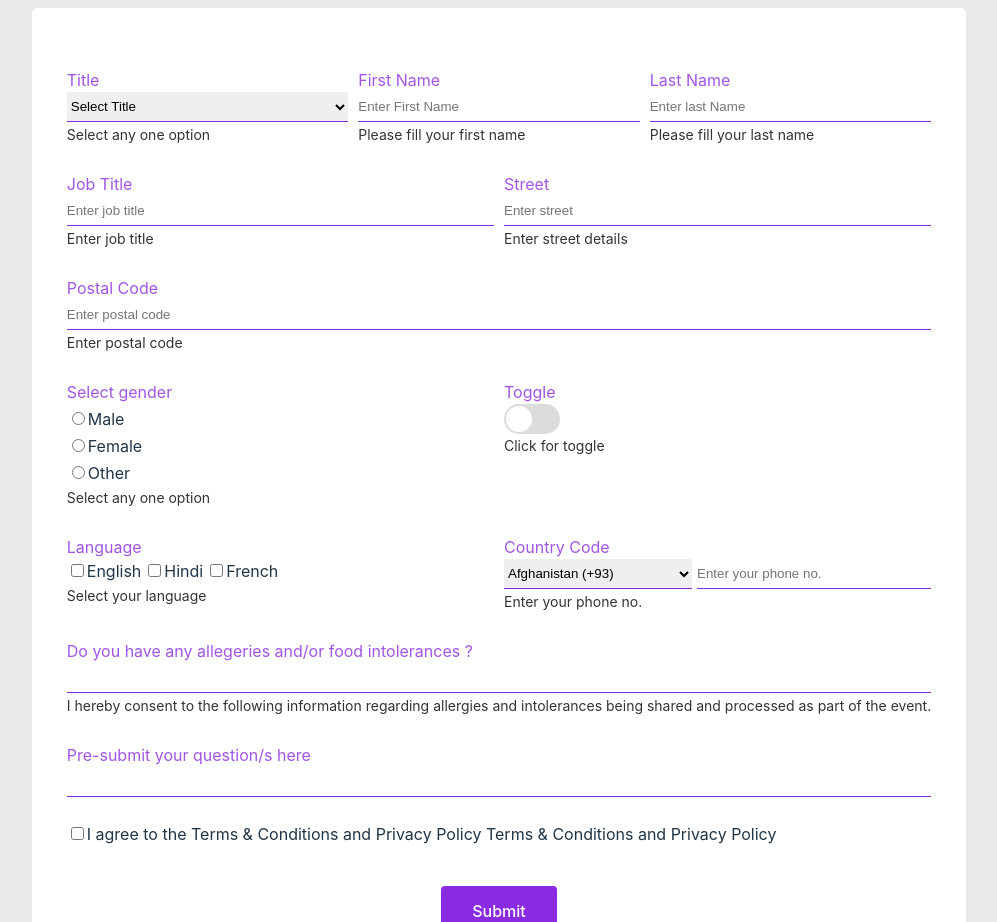
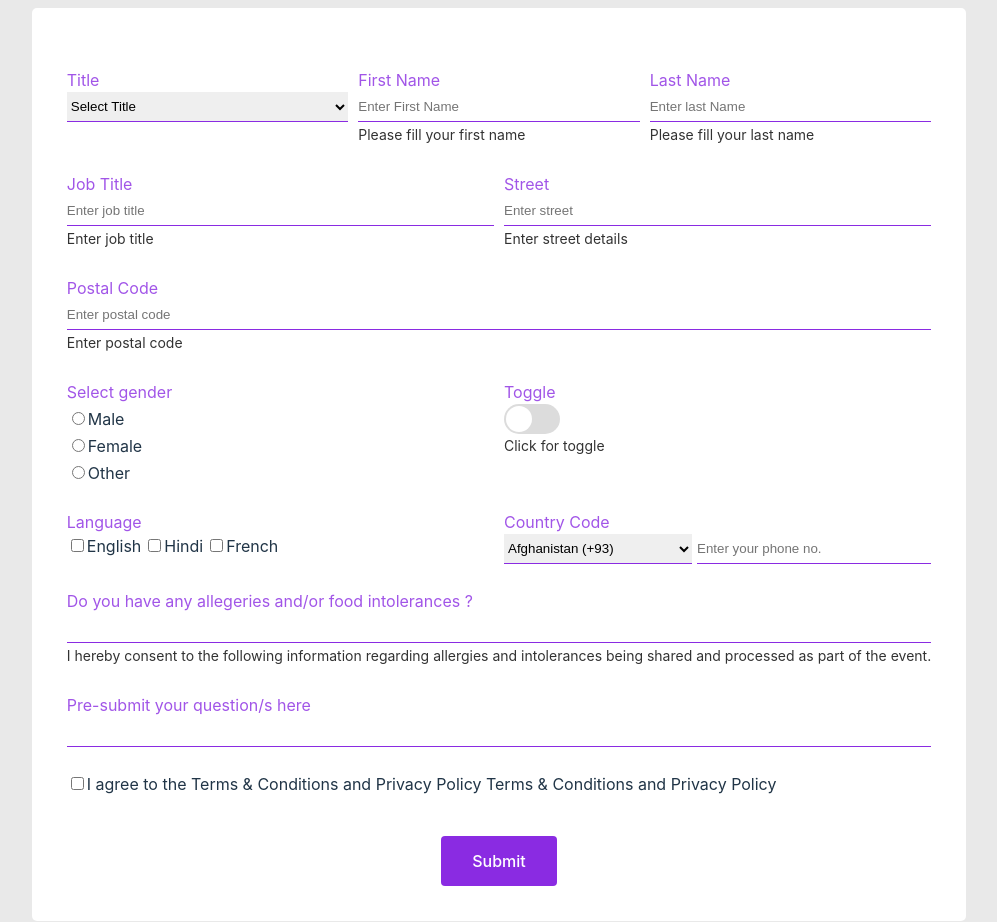
Before and after one commit to mithyalabs/react-forms-lite, a React (Vite) app: page / in a window 1280 px wide. Shown: the part 1080-2002 px from the top of the page, without its empty margins (141-1138 px from the left). Built offline with nearby package versions, Linux system fonts and the light colour scheme.

Commit message:
new changes in error helper component

```diff
--- a/src/components/CheckBox/index.tsx
+++ b/src/components/CheckBox/index.tsx
@@ -57,7 +57,7 @@ const CheckBox: React.FC<CheckBoxProps> = (props) => {
           </span>
         ))}
       </div>
-      <TextHelperError fieldError={fieldError} helperText={helperText} />
+      {/* <TextHelperError fieldError={fieldError} helperText={helperText} /> */}
     </div>
   );
 };
--- a/src/components/FileInput/index.tsx
+++ b/src/components/FileInput/index.tsx
@@ -99,7 +99,7 @@ const FileInput: React.FC<FileInputProps> = (props) => {
         {...nativeProps}
       ></input>
 
-      <TextHelperError fieldError={fieldError} helperText={helperText} />
+      {/* <TextHelperError fieldError={fieldError} helperText={helperText} /> */}
     </div>
   );
 };
--- a/src/components/PhoneField/index.tsx
+++ b/src/components/PhoneField/index.tsx
@@ -108,7 +108,7 @@ const PhoneField: React.FC<PhoneFieldsProps> = (props) => {
         />
       </div>
 
-      <TextHelperError fieldError={fieldError} helperText={helperText} />
+      {/* <TextHelperError fieldError={fieldError} helperText={helperText} /> */}
     </div>
   );
 };
--- a/src/components/Radio/index.tsx
+++ b/src/components/Radio/index.tsx
@@ -53,7 +53,7 @@ const Radio: React.FC<RadioProps> = (props) => {
         ))}
       </div>
 
-      <TextHelperError fieldError={fieldError} helperText={helperText} />
+      {/* <TextHelperError fieldError={fieldError} helperText={helperText} /> */}
     </div>
   );
 };
--- a/src/components/SelectField/index.tsx
+++ b/src/components/SelectField/index.tsx
@@ -60,7 +60,7 @@ const SelectField: React.FC<SelectFieldProps> = (props) => {
           })}
         </select>
       </div>
-      <TextHelperError fieldError={fieldError} helperText={helperText} />
+      {/* <TextHelperError fieldError={fieldError} helperText={helperText} /> */}
     </div>
   );
 };
--- a/src/components/TextField/index.tsx
+++ b/src/components/TextField/index.tsx
@@ -3,9 +3,9 @@ import React from "react";
 import "./styles.scss";
 import clsx from "clsx";
 import { FieldItemProps, FieldProps } from "../../Types";
-import { getFieldError } from "../../Utils";
-import { FormikValues } from "formik";
+
 import TextHelperError from "../TextHelperError";
+import { FormikProps } from "formik";
 
 export interface TextFieldProps extends FieldItemProps {
   type?: string;
@@ -19,12 +19,11 @@ interface TextFieldsProps extends FieldProps {
 const TextField: React.FC<TextFieldsProps> = (props) => {
   const {
     fieldProps = {} as TextFieldProps,
-    formikProps = {} as FormikValues,
+    formikProps = {} as FormikProps<any>,
   } = props;
-  console.log(fieldProps);
+
   const {
     label,
-    helperText,
     name = "",
     type = "",
     classNames,
@@ -32,7 +31,7 @@ const TextField: React.FC<TextFieldsProps> = (props) => {
     nativeProps,
   } = fieldProps;
   const fieldValue = get(formikProps, `values.${name}`) as string;
-  const fieldError = getFieldError(name || "", formikProps);
+  // const fieldError = getFieldError(name || "", formikProps);
 
   return (
     <div className={clsx("text-field", classNames)}>
@@ -50,7 +49,7 @@ const TextField: React.FC<TextFieldsProps> = (props) => {
         />
       </div>
 
-      <TextHelperError fieldError={fieldError} helperText={helperText} />
+      <TextHelperError fieldProps={fieldProps} formikProps={formikProps} />
     </div>
   );
 };
--- a/src/components/TextHelperError/index.tsx
+++ b/src/components/TextHelperError/index.tsx
@@ -1,14 +1,22 @@
 import clsx from "clsx";
+import { FormikProps } from "formik";
 import React from "react";
+import { FieldItemProps, FieldProps } from "../../Types";
+import { getFieldError } from "../../Utils";
 import "./index.scss";
 
-export interface TextHelperErrorProps {
-  fieldError?: string;
-  helperText?: string;
-  classNames?: string | Array<string>;
+interface TextHelperErrorProps extends FieldProps {
+  fieldProps?: FieldItemProps;
 }
 const TextHelperError: React.FC<TextHelperErrorProps> = (props) => {
-  const { fieldError, helperText, classNames } = props;
+  const {
+    fieldProps = {} as FieldItemProps,
+    formikProps = {} as FormikProps<any>,
+  } = props;
+
+  const { name, helperText, classNames } = fieldProps;
+  const fieldError = getFieldError(name || "", formikProps);
+
   return (
     <div className={clsx("text-error-helper-field", classNames)}>
       {(fieldError || helperText) && (
```
